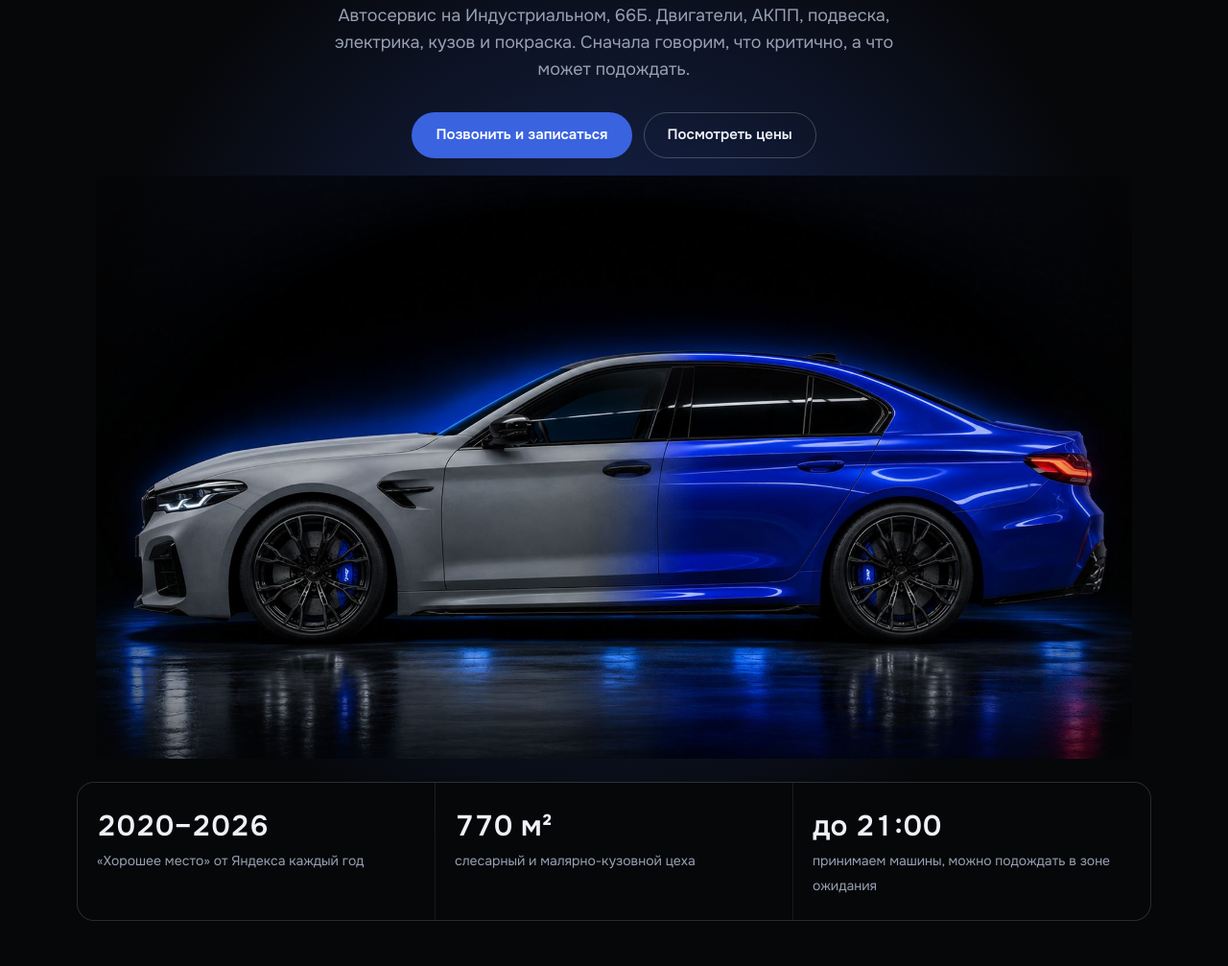
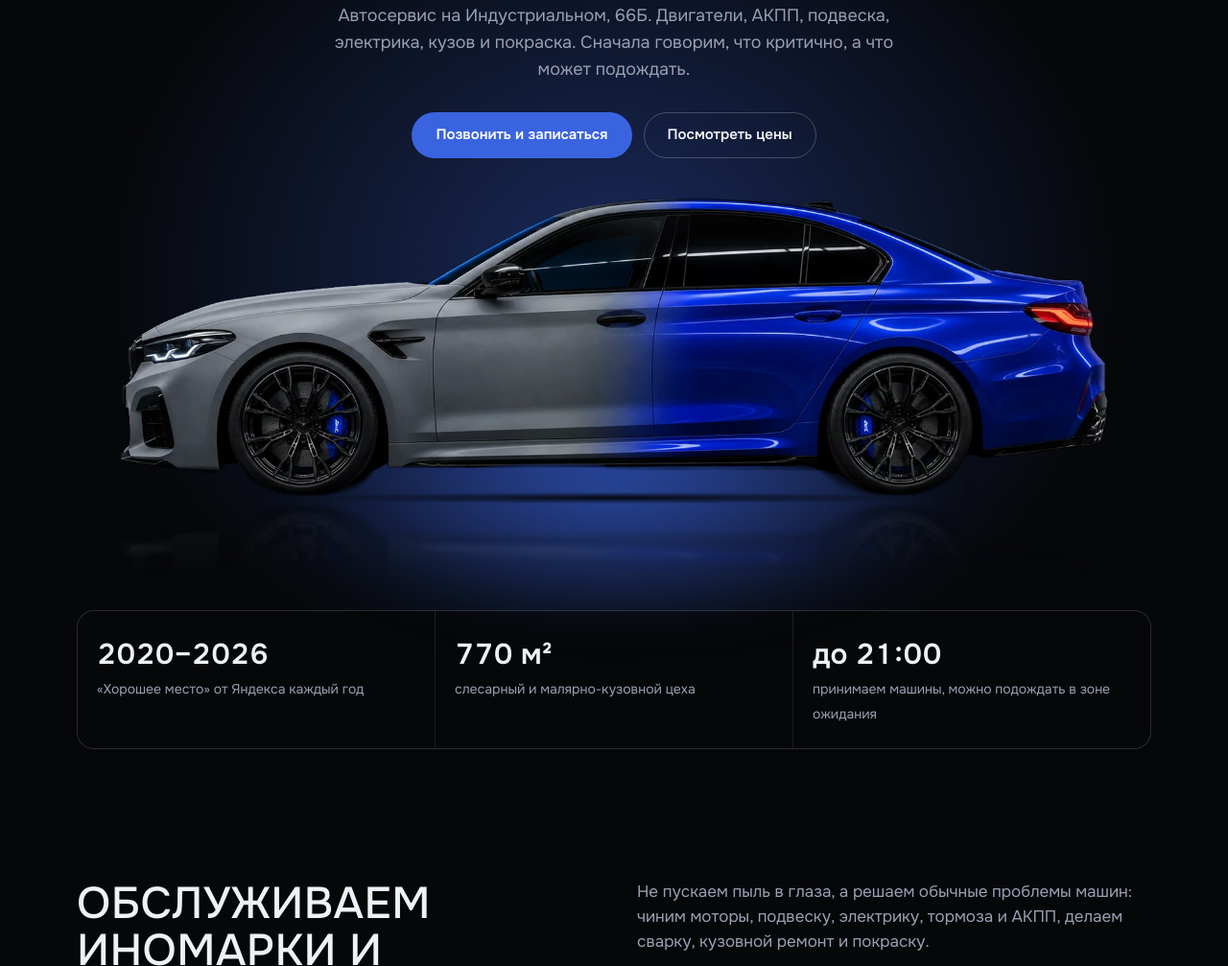
Before and after one commit to danlmrr/danlmrr.github.io, a plain HTML site: page chestniy-master/index.html in a window 1280 px wide. Shown: the part 476-1483 px from the top of the page at 96% size. Drawn offline with Linux system fonts and the light colour scheme.

Commit message:
Chestniy Master demo: cut out hero car, add glow and reflection
Co-Authored-By: Claude Opus 5.5 <noreply@anthropic.com>
Claude-Session: https://claude.ai/code/session_01KYkKpmg5B9zVTcw8dtFMex

```diff
--- a/chestniy-master/index.html
+++ b/chestniy-master/index.html
@@ -22,6 +22,7 @@
   --blue-hi:#6f93ff;
   --font:"Onest", "Segoe UI", system-ui, -apple-system, sans-serif;
   --r:18px;
+  --refl-h:clamp(36px,7vw,90px);
   color-scheme:dark;
 }
 *{box-sizing:border-box}
@@ -64,7 +65,12 @@ nav a:hover{color:var(--text)}
 .hero h1{font-size:clamp(34px,6vw,68px);margin:26px auto 18px;max-width:15ch}
 .hero p{color:var(--muted);max-width:52ch;margin:0 auto 30px;font-size:18px}
 .cta{display:flex;flex-wrap:wrap;gap:12px;justify-content:center}
-.car{display:block;width:min(1080px,100%);height:auto;margin:18px auto 0;-webkit-mask-image:radial-gradient(ellipse 72% 80% at 50% 52%,#000 58%,transparent 100%);mask-image:radial-gradient(ellipse 72% 80% at 50% 52%,#000 58%,transparent 100%)}
+.stage{position:relative;width:min(1040px,100%);margin:36px auto 0;isolation:isolate}
+.stage:before{content:"";position:absolute;z-index:-1;left:6%;right:6%;top:18%;bottom:-6%;background:radial-gradient(50% 55% at 50% 62%,rgba(58,99,224,.65),rgba(58,99,224,.18) 55%,transparent 75%);filter:blur(28px)}
+.stage:after{content:"";position:absolute;z-index:-1;left:4%;right:4%;bottom:calc(var(--refl-h) - 6px);height:18px;background:radial-gradient(50% 50% at 50% 50%,rgba(0,0,0,.9),transparent 70%)}
+.car{display:block;width:100%;height:auto}
+.refl{--h:0;height:var(--refl-h);overflow:hidden;opacity:.28;-webkit-mask-image:linear-gradient(to bottom,#000,transparent 85%);mask-image:linear-gradient(to bottom,#000,transparent 85%)}
+.refl img{display:block;width:100%;height:auto;transform:scaleY(-1);filter:blur(1.5px) saturate(1.2)}
 .stats{display:grid;grid-template-columns:repeat(3,1fr);gap:1px;background:var(--line);border:1px solid var(--line);border-radius:var(--r);overflow:hidden;margin-top:24px}
 .stats div{background:var(--bg);padding:22px 20px;text-align:left}
 .stats strong{display:block;font-size:30px;font-weight:600;font-variant-numeric:tabular-nums}
@@ -181,7 +187,10 @@ footer .wrap{display:flex;flex-wrap:wrap;justify-content:space-between;gap:12px}
         <a class="btn btn-line" href="#services">Посмотреть цены</a>
       </div>
 
-      <img class="car" src="img/hero-m5.jpg" width="1800" height="1013" alt="Седан: передняя половина кузова в сером грунте, задняя покрашена в синий" fetchpriority="high">
+      <div class="stage">
+        <img class="car" src="img/hero-m5.webp" width="1600" height="494" alt="Седан: передняя половина кузова в сером грунте, задняя покрашена в синий" fetchpriority="high">
+        <div class="refl" aria-hidden="true"><img src="img/hero-m5.webp" width="1600" height="494" alt=""></div>
+      </div>
 
       <div class="stats">
         <div><strong>2020–2026</strong><span>«Хорошее место» от Яндекса каждый год</span></div>
```
Also changed, not shown: chestniy-master/img/hero-m5.jpg (deleted), chestniy-master/img/hero-m5.webp (added).
